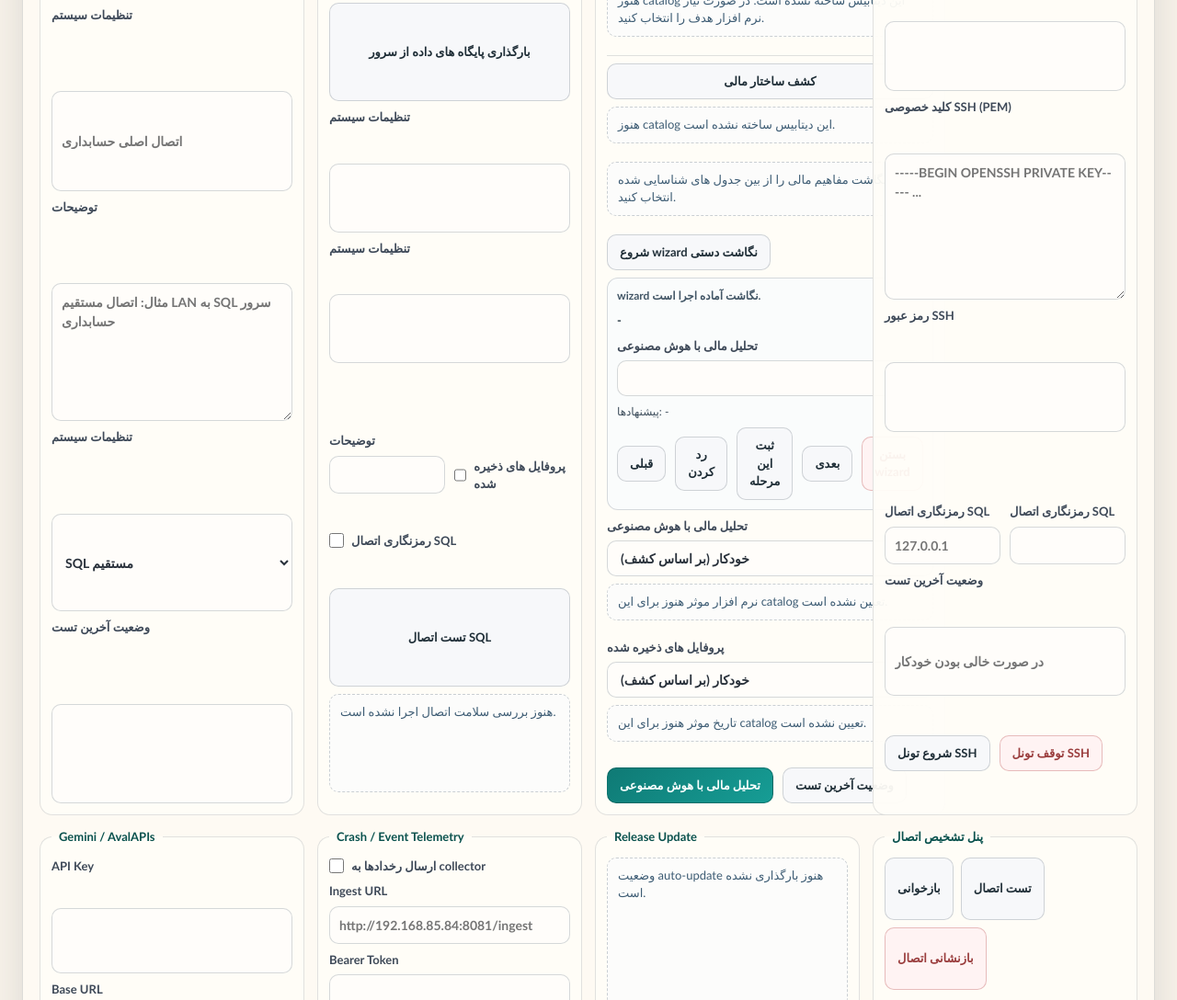
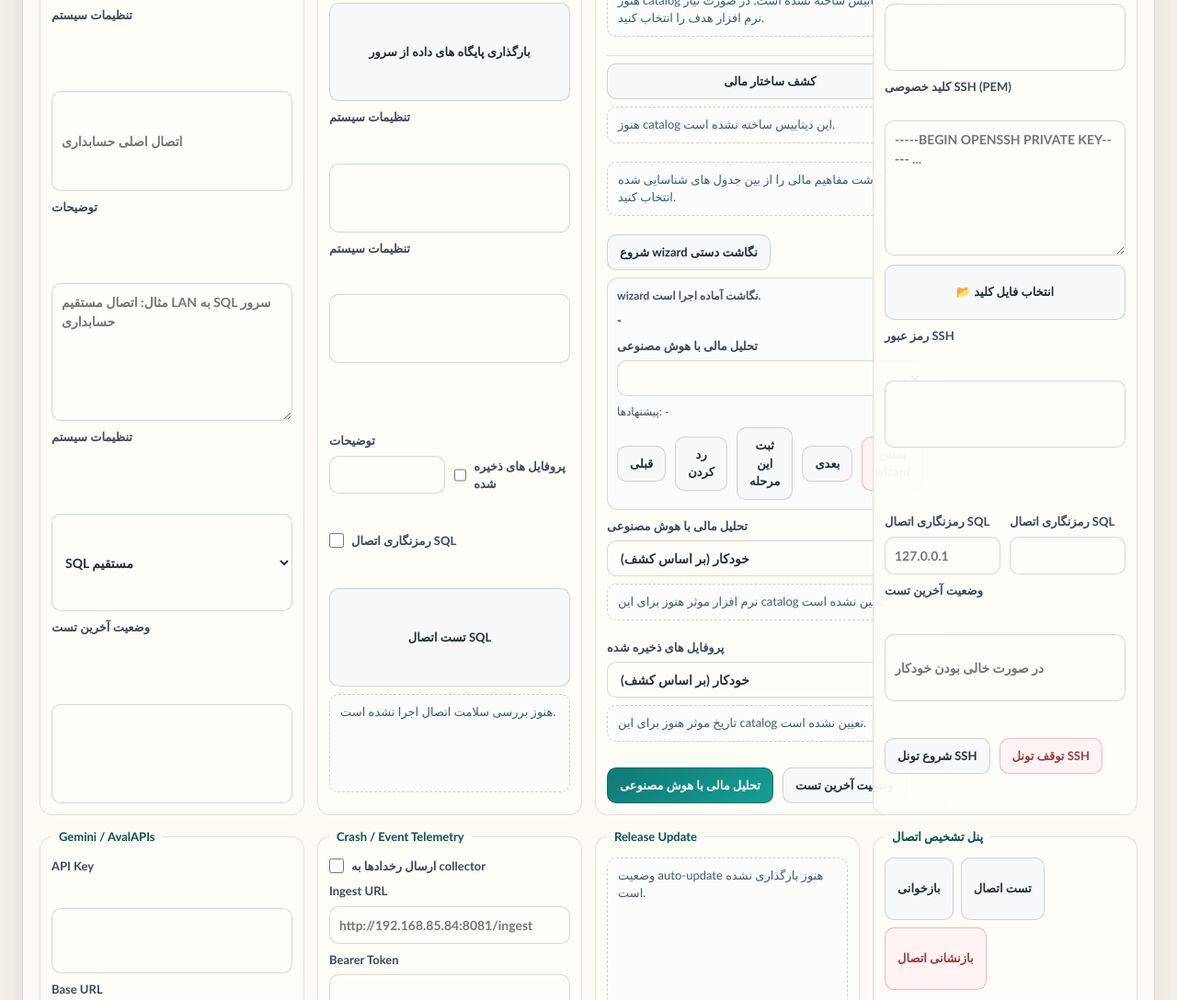
Before and after one commit to moein1985/acc_assist, a website built with Vite: page src/renderer/index.html in a window 1280 px wide. Shown: the part 834-1922 px from the top of the page at 92% size. Built offline with nearby package versions, Linux system fonts and the light colour scheme.

Commit message:
fix: add missing sshPickKeyFileBtn button to index.html
This button was referenced in renderer.ts (added in commit 20bd396) but
was never added to the HTML. getById() throws on missing elements, which
crashed the entire renderer script before bindEvents() could run, making
all buttons non-functional.

```diff
--- a/src/renderer/index.html
+++ b/src/renderer/index.html
@@ -783,6 +783,7 @@
                     rows="5"
                     placeholder="-----BEGIN OPENSSH PRIVATE KEY----- ..."
                   ></textarea>
+                  <button type="button" id="sshPickKeyFileBtn" class="btn btn-secondary btn-sm" style="margin-top:4px">📂 انتخاب فایل کلید</button>
                 </label>
                 <label>
                   رمز عبور SSH
```
